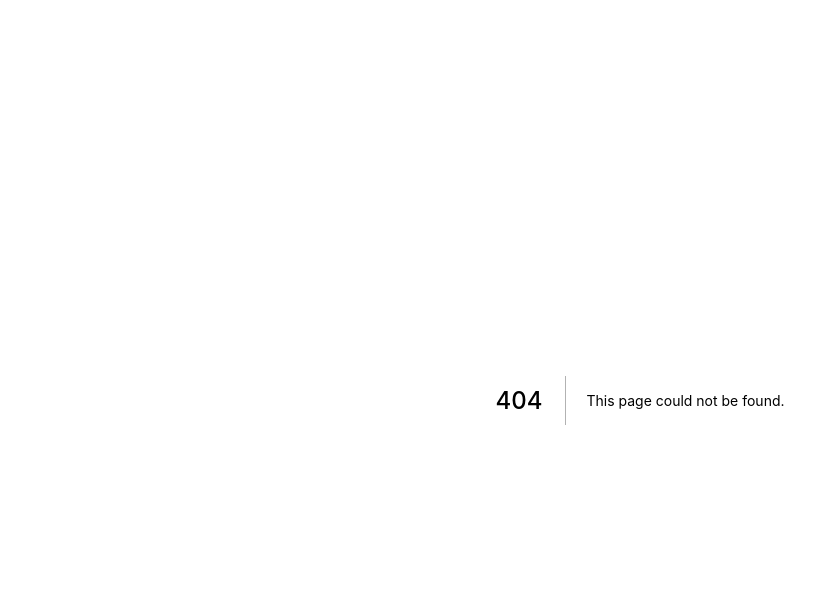
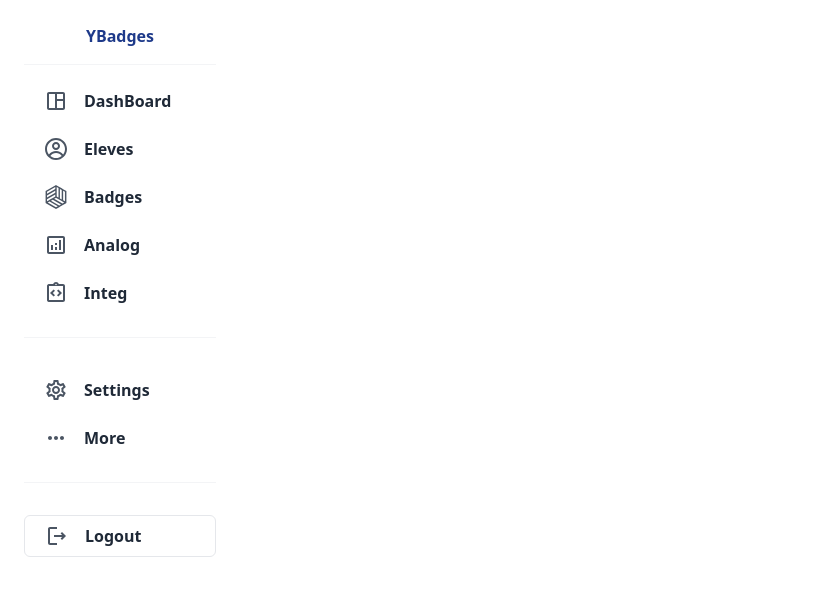
Before and after one commit to Nyftheart/ybadges, a Next.js app: page /component/SideNavBar in a window 1280 px wide. Before the commit this address had no page. Shown: the top 596 px of the page, without its empty margins (0-823 px from the left). Built offline with nearby package versions, Linux system fonts and the light colour scheme.

Commit message:
add menu

```diff
--- /dev/null
+++ b/pages/component/SideNavBar.tsx
@@ -0,0 +1,76 @@
+import React from "react";
+import {GiHamburgerMenu} from "react-icons/gi";
+import {Disclosure} from "@headlessui/react"
+import {
+    MdOutlineSpaceDashboard,
+    MdOutlineAnalytics,
+    MdOutlineIntegrationInstructions,
+    MdOutlineMoreHoriz,
+    MdOutlineSettings,
+    MdOutlineLogout,
+} from "react-icons/md";
+import {CgProfile} from "react-icons/cg";
+import {FaRegComment} from "react-icons/fa";
+import {BiMessageSquareDots} from "react-icons/bi";
+import {SiOpenbadges} from "react-icons/si";
+
+const SideNavBar = () => {
+    return (
+        <div>
+            <Disclosure as="nav">
+                <Disclosure.Button className="absolute top-4 right-4 inline-flex items-center peer justify-center rounded-md p-2 text-gray-900 hover:text-white focus:outline-none focus:ring-2 focus:ring-inset focus:rind-white group hover:bg-gray-900">
+                    <GiHamburgerMenu
+                        className="block md:hidden h-6 w-6"
+                        aria-hidden="true"
+                    />
+                </Disclosure.Button>
+                <div className="p-6 w-1/2 h-screen bg-white z-20 fixed top-0 -left-96 lg:w-60 lg:left-0 peer-focus:left-0 peer:transition ease-out delay-150 duration-200">
+                    <div className="flex flex-col justify-start items-center">
+                        <h1 className="text-base text-center cursor-pointer font-bold text-blue-900 border-b border-gray-100 pb-4 w-full">
+                            YBadges
+                        </h1>
+                        <div className="my-4 border-b border-gray-100 pb-4 w-full">
+                            <div className="flex mb-2 justify-start items-center gap-4 px-5 hover:bg-gray-900 p-2 rounded-md group cursor-pointer hover:shadow-lg m-auto ">
+                                <MdOutlineSpaceDashboard className="text-2xl text-gray-600 group-hover:text-white "/>
+                                <h3 className="text-base text-gray-800 group-hover:text-white font-semibold">DashBoard</h3>
+                            </div>
+                            <div className="flex mb-2 justify-start items-center gap-4 px-5 hover:bg-gray-900 p-2 rounded-md group cursor-pointer hover:shadow-lg m-auto ">
+                                <CgProfile className="text-2xl text-gray-600 group-hover:text-white "/>
+                                <h3 className="text-base text-gray-800 group-hover:text-white font-semibold">Eleves</h3>
+                            </div>
+                            <div className="flex mb-2 justify-start items-center gap-4 px-5 hover:bg-gray-900 p-2 rounded-md group cursor-pointer hover:shadow-lg m-auto ">
+                                <SiOpenbadges className="text-2xl text-gray-600 group-hover:text-white "/>
+                                <h3 className="text-base text-gray-800 group-hover:text-white font-semibold">Badges</h3>
+                            </div>
+                            <div className="flex mb-2 justify-start items-center gap-4 px-5 hover:bg-gray-900 p-2 rounded-md group cursor-pointer hover:shadow-lg m-auto ">
+                                <MdOutlineAnalytics className="text-2xl text-gray-600 group-hover:text-white "/>
+                                <h3 className="text-base text-gray-800 group-hover:text-white font-semibold">Analog</h3>
+                            </div>
+                            <div className="flex mb-2 justify-start items-center gap-4 px-5 hover:bg-gray-900 p-2 rounded-md group cursor-pointer hover:shadow-lg m-auto ">
+                                <MdOutlineIntegrationInstructions className="text-2xl text-gray-600 group-hover:text-white "/>
+                                <h3 className="text-base text-gray-800 group-hover:text-white font-semibold">Integ</h3>
+                            </div>
+                        </div>
+                        <div className="my-4 border-b border-gray-100 pb-4 w-full">
+                            <div className="flex mb-2 justify-start items-center gap-4 px-5 hover:bg-gray-900 p-2 rounded-md group cursor-pointer hover:shadow-lg m-auto ">
+                                <MdOutlineSettings className="text-2xl text-gray-600 group-hover:text-white "/>
+                                <h3 className="text-base text-gray-800 group-hover:text-white font-semibold">Settings</h3>
+                            </div>
+                            <div className="flex mb-2 justify-start items-center gap-4 px-5 hover:bg-gray-900 p-2 rounded-md group cursor-pointer hover:shadow-lg m-auto ">
+                                <MdOutlineMoreHoriz className="text-2xl text-gray-600 group-hover:text-white "/>
+                                <h3 className="text-base text-gray-800 group-hover:text-white font-semibold">More</h3>
+                            </div>
+                        </div>
+                        <div className="my-4 w-full">
+                            <div className="flex mb-2 justify-start items-center gap-4 px-5 border border-gray-200 hover:bg-gray-900 p-2 rounded-md group cursor-pointer hover:shadow-lg m-auto ">
+                                <MdOutlineLogout className="text-2xl text-gray-600 group-hover:text-white "/>
+                                <h3 className="text-base text-gray-800 group-hover:text-white font-semibold">Logout</h3>
+                            </div>
+                        </div>
+                    </div>
+                </div>
+            </Disclosure>
+        </div>
+    )
+}
+export default SideNavBar;
```
Also changed, not shown: 1 other file (tests, documents, lock files or other folders).
